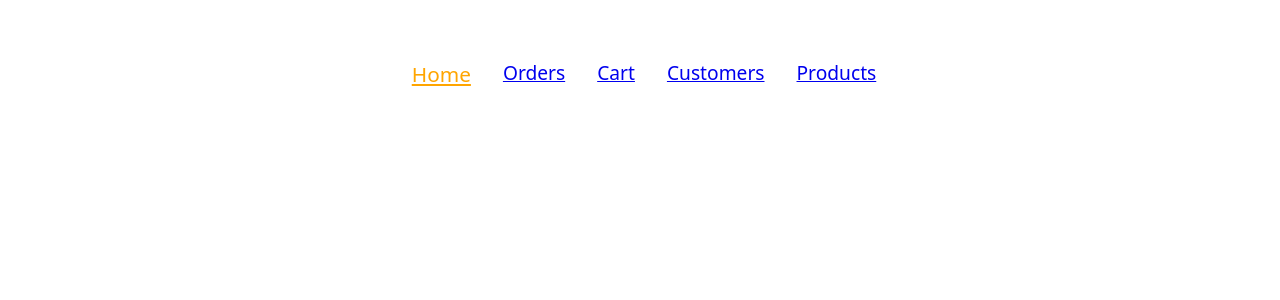
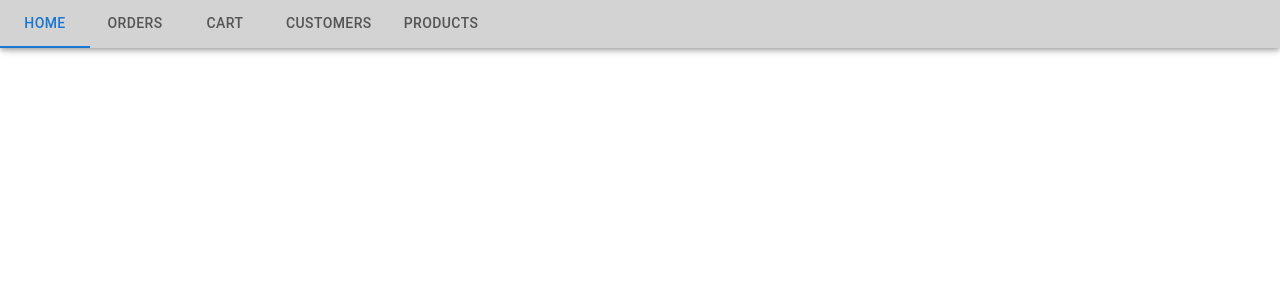
Before and after one commit to DmitriiBank/bakery-shop-v1-dmitrii-bank, a React (Vite) app: page / in a window 1280 px wide. Shown: the top 300 px of the page. Built offline with nearby package versions, Linux system fonts and the light colour scheme.

Commit message:
Create NavigationDeskTop

```diff
--- a/package.json
+++ b/package.json
@@ -10,6 +10,9 @@
     "preview": "vite preview"
   },
   "dependencies": {
+    "@emotion/react": "^11.14.0",
+    "@emotion/styled": "^11.14.0",
+    "@mui/material": "^7.1.1",
     "@reduxjs/toolkit": "^2.8.2",
     "react": "^19.1.0",
     "react-dom": "^19.1.0",
--- a/src/App.tsx
+++ b/src/App.tsx
@@ -6,22 +6,24 @@
 import Orders from "./components/Orders.tsx";
 import ShoppingCart from "./components/ShoppingCart.tsx";
 import ErrorPage from "./components/ErrorPage.tsx";
-import Navigator from "./components/navigation/Navigator.tsx";
+// import Navigator from "./components/navigation/Navigator.tsx";
 import Bread from "./components/Bread.tsx";
 import Dairy from "./components/Dairy.tsx";
 import {navItems, productItems} from "./configurations/nav-config.ts";
+import NavigatorDeskTop from "./components/navigation/NavigatorDeskTop.tsx";
 
 function App() {
 
 
     return (
         <Routes>
-            <Route path={Paths.HOME} element={<Navigator items={navItems}/>}>
+            {/*<Route path={Paths.HOME} element={<Navigator items={navItems}/>}>*/}
+            <Route path={Paths.HOME} element={<NavigatorDeskTop items={navItems}/>}>
                 <Route index element={<Home />} />
                 <Route path={Paths.CUSTOMERS} element={<Customers />} />
                 <Route path={Paths.ORDERS} element={<Orders />} />
                 <Route path={Paths.CART} element={<ShoppingCart />} />
-                <Route path={Paths.PRODUCTS} element={<Navigator items={productItems} sub="sub" />}>
+                <Route path={Paths.PRODUCTS} element={<NavigatorDeskTop items={productItems} />}>
                     <Route path={Paths.BREAD} element={<Bread />} />
                     <Route path={Paths.DAIRY} element={<Dairy />} />
                 </Route>
--- /dev/null
+++ b/src/components/navigation/NavigatorDeskTop.tsx
@@ -0,0 +1,35 @@
+import {AppBar, Box, Tab, Tabs} from "@mui/material";
+import type {RouteType} from "../../utils/shop-types.ts";
+import {type FC, useState} from "react";
+import {Link, Outlet} from "react-router-dom";
+
+type Props = {
+    items: RouteType[]
+    sub?: string;
+}
+
+const NavigatorDeskTop: FC<Props> = ({items}) => {
+    const [value, setValue] = useState(0)
+
+    const handleOnChange = (_event: React.SyntheticEvent, newValue: number) => {
+        setValue(newValue);
+    }
+
+    return (
+        <Box sx={{mt: "50px"}}>
+            <AppBar sx={{backgroundColor:"lightgray"}}>
+
+                <Tabs value={value} onChange={handleOnChange}>
+                    {
+                        items.map(item =>
+                            <Tab key={item.path} component={Link} to={item.path} label={item.title}/>
+                        )
+                    }
+                </Tabs>
+            </AppBar>
+            <Outlet/>
+        </Box>
+    );
+};
+
+export default NavigatorDeskTop;
```
Also changed, not shown: 1 other file (tests, documents, lock files or other folders).
